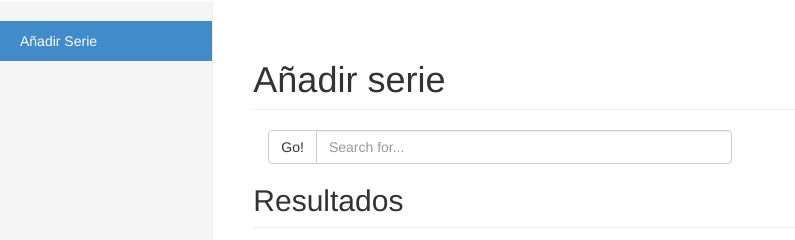
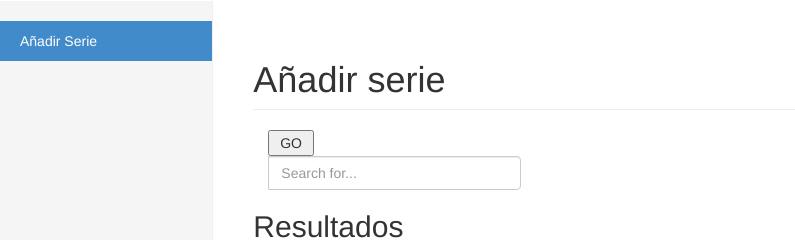
Before and after one commit to kikekr/TrackSeries, a Django app: template appseries/series/templates/series/NuevaSerie.html in a window 1280 px wide. Shown: the part 50-290 px from the top of the page, without its empty margins (0-795 px from the left). Run offline with Django 3.2, Linux system fonts and the light colour scheme; the template is opened without the code that fills it, so the values that code supplies are empty; some libraries are stand-ins or nearby versions.

Commit message:
Html nuevaserie

```diff
--- a/appseries/series/templates/series/NuevaSerie.html
+++ b/appseries/series/templates/series/NuevaSerie.html
@@ -71,9 +71,7 @@ Hola {{ request.user.username}} <BR>
 
           <div class="col-lg-6">
 			<div class="input-group">
-			  <span class="input-group-btn">
-				<a class="btn btn-default" type="button">Go!</button></a>
-			  </span>
+			  <input type="submit" value=" GO " />
 			  <input type="text" class="form-control" placeholder="Search for...">
 			</div>
 		  </div>
```
